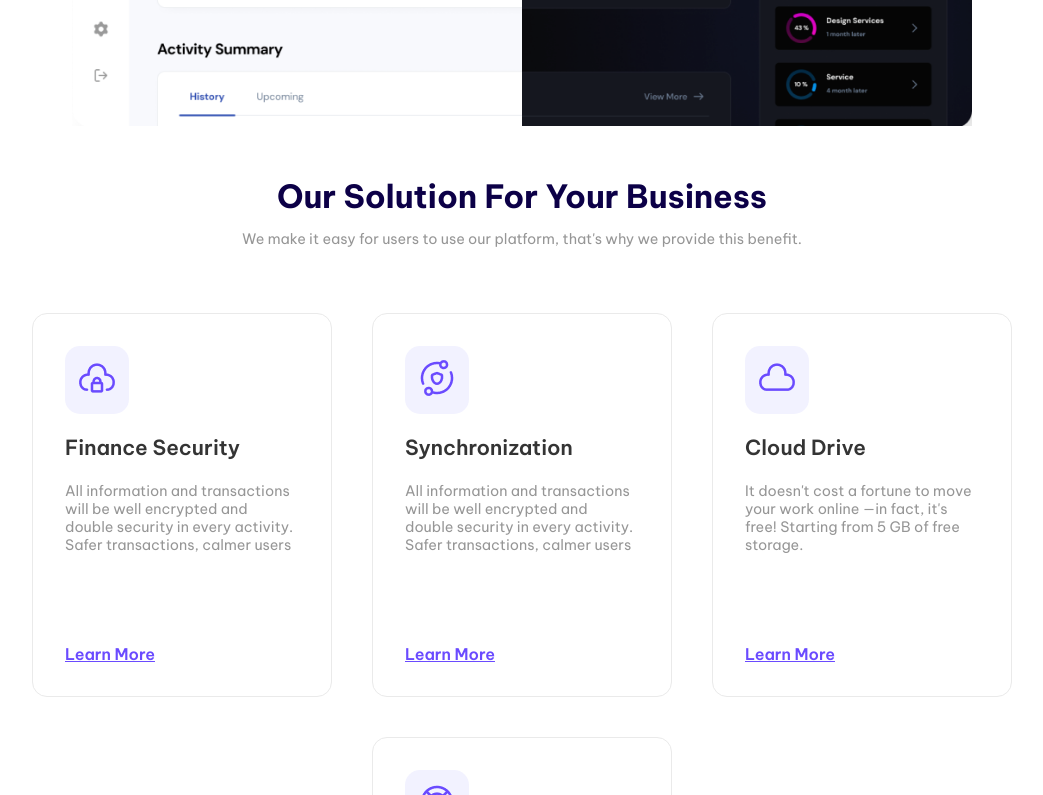
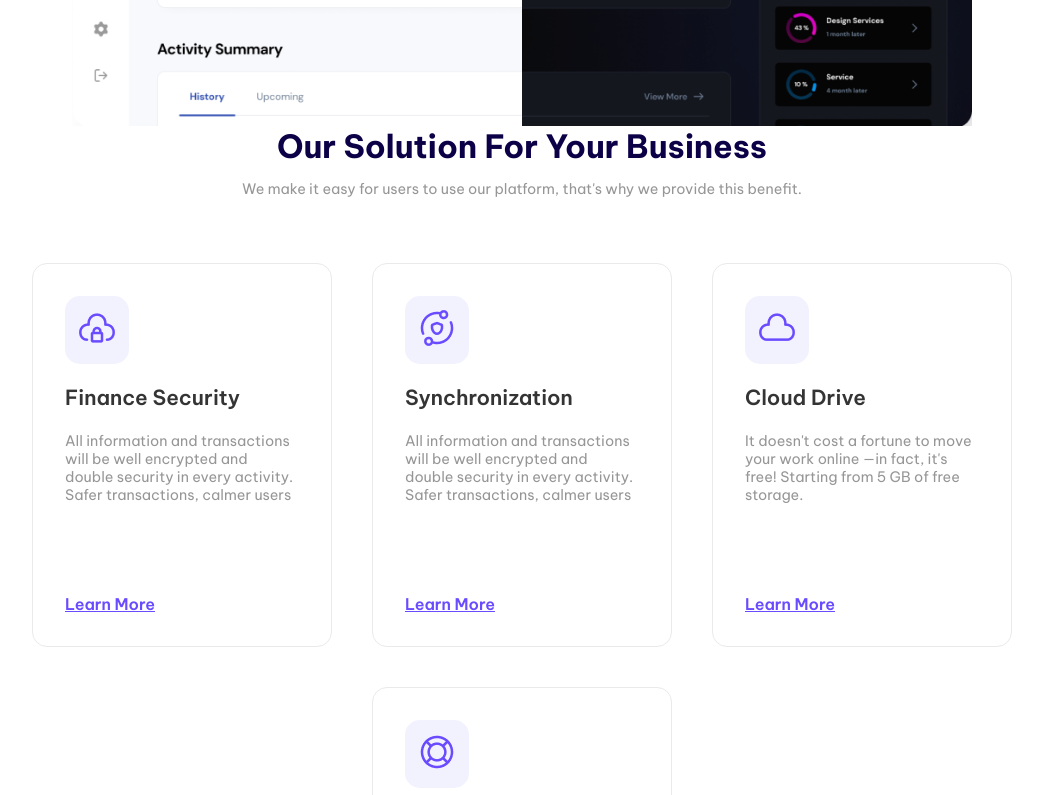
Before and after one commit to LuccaZVPS/GroundDesk-website, a React (Vite) app: page / in a window 1280 px wide. Shown: the part 1045-1840 px from the top of the page, without its empty margins (118-1161 px from the left). Built offline with nearby package versions, Linux system fonts and the light colour scheme.

Commit message:
refactor: remove margin from solution

```diff
--- a/src/components/solution/styles.scss
+++ b/src/components/solution/styles.scss
@@ -5,7 +5,6 @@
   display: flex;
   flex-direction: column;
   align-items: center;
-  margin-top: 100px;
   padding: 0 80px;
   p {
     color: #969696;
@@ -22,7 +21,6 @@
 @media (max-width: $desktopSmall) {
   .solution {
     padding: 0 40px;
-    margin-top: 50px;
 
     p {
       font-size: 0.9rem;
```
